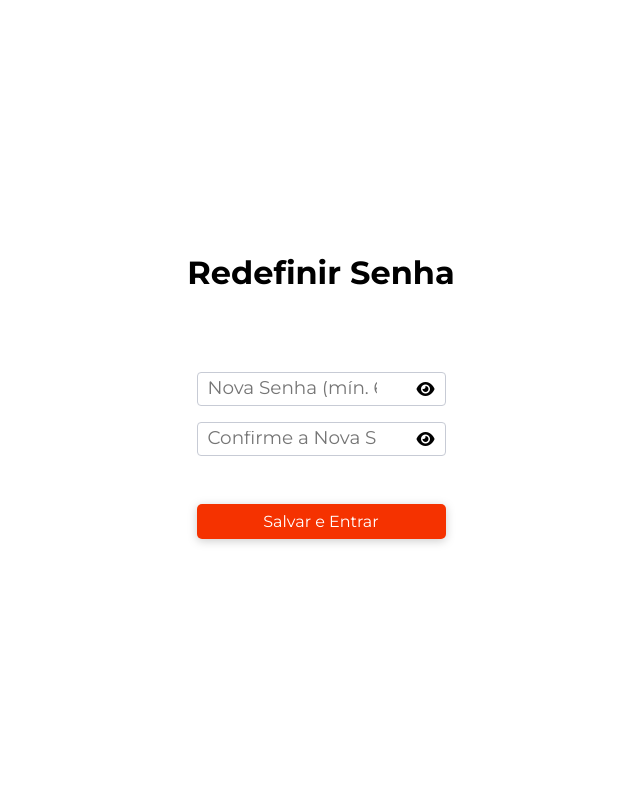
After one commit to minesweepr/Gestao-PROMOS, a Flask app: page /redefinir_senha in a window 1280 px wide. The commit adds this page. Shown: the whole page, without its empty margins (319-959 px from the left). Run offline with Flask 3, Linux system fonts and the light colour scheme; parts of the project's set-up code (start-up, migrations or seed data) failed here and were passed over; some libraries are stand-ins or nearby versions.

Commit message:
Ajuste na redefinicao de senha com integracao Supabase JS

```diff
--- a/app/__init__.py
+++ b/app/__init__.py
@@ -6,6 +6,9 @@ load_dotenv()
 
 app = Flask(__name__)
 app.secret_key = os.getenv("SECRET_KEY", "chave_secreta_padrao")
+
+app.config["SUPABASE_URL"] = os.getenv("SUPABASE_URL")
+app.config["SUPABASE_PUBLISHABLE_KEY"] = os.getenv("SUPABASE_PUBLISHABLE_KEY")
 
 @app.context_processor
 def inject_user():
--- a/app/auth.py
+++ b/app/auth.py
@@ -1,6 +1,7 @@
 from functools import wraps
-from flask import Blueprint, render_template, request, redirect, url_for, session
+from flask import Blueprint, render_template, request, redirect, url_for, session ,jsonify, redirect, url_for
 from app.database.supabase import supabase
+
 
 auth = Blueprint("auth", __name__)
 
@@ -60,3 +61,27 @@ def logout():
 
     session.clear()
     return redirect(url_for("auth.login"))
+
+# 1. Rota para solicitar o envio do e-mail de recuperação
+@auth.route("/esqueci_senha", methods=["GET", "POST"])
+def esqueci_senha():
+    if request.method == "POST":
+        email = request.form.get("email")
+
+        try:
+            # Envia o e-mail pelo Supabase redirecionando de volta para a sua rota de redefinição
+            supabase.auth.reset_password_for_email(
+                email,
+                {"redirect_to": request.host_url + "redefinir_senha"}
+            )
+            return render_template("esqueci_senha.html", sucesso="E-mail de recuperação enviado! Verifique sua caixa de entrada.")
+        except Exception as erro:
+            print("Erro ao solicitar recuperação:", erro)
+            return render_template("esqueci_senha.html", erro="Erro ao enviar e-mail. Verifique o endereço digitado.")
+
+    return render_template("esqueci_senha.html")
+
+
+@auth.route("/redefinir_senha", methods=["GET"])
+def redefinir_senha():
+    return render_template("redefinir_senha.html")
--- /dev/null
+++ b/app/templates/redefinir_senha.html
@@ -0,0 +1,141 @@
+<!DOCTYPE html>
+<html lang="pt-BR">
+<head>
+    <meta charset="UTF-8">
+    <meta name="viewport" content="width=device-width, initial-scale=1.0">
+    <title>Gestão PROMO - Redefinir Senha</title>
+    <link rel="stylesheet" href="https://cdnjs.cloudflare.com/ajax/libs/font-awesome/6.4.0/css/all.min.css">
+    <script src="https://cdn.jsdelivr.net/npm/@supabase/supabase-js@2"></script>
+
+    {% block estilo %}
+    <link rel="stylesheet" href="{{ url_for('static', filename='css/base.css') }}">
+    <link rel="stylesheet" href="{{ url_for('static', filename='css/filtros.css') }}">
+    <style>
+        main {
+            height: 100dvh;
+            padding: 0 2.6rem;
+            display: flex;
+            flex-direction: column;
+            justify-content: center;
+            align-items: center;
+        }
+        h1 {
+            margin-bottom: 3rem;
+        }
+        button {
+            margin: 2rem 0 1rem 0;
+            width: 100%;
+            max-width: 400px;
+            filter: drop-shadow(0px 2px 5px rgb(0,0,0,0.20));
+        }
+        input::placeholder {
+            font-size: 1.15rem;
+        }
+        .input-flex {
+            margin: 8px 0 16px 0;
+            max-width: 400px;
+            position: relative;
+        }
+        input[type="password"],
+        input[type="text"] {
+            min-width: auto;
+            width: 100%;
+            padding-right: 2.5rem;
+        }
+        i.fa-solid {
+            color: black;
+        }
+        .toggle-password {
+            cursor: pointer;
+            transition: color 0.2s ease;
+        }
+        .toggle-password:hover {
+            color: #d9534f;
+        }
+    </style>
+    {% endblock %}
+</head>
+<body class="bg-branco">
+
+<main>
+    <h1>Redefinir Senha</h1>
+
+    <form id="form-redefinir">
+        <div class="input input-flex">
+            <input type="password" name="senha" id="senha" placeholder="Nova Senha (mín. 6 dígitos)" required minlength="6" />
+            <i class="fa-solid fa-eye toggle-password" id="btn-toggle-senha1" data-target="senha"></i>
+        </div>
+
+        <div class="input input-flex">
+            <input type="password" name="confirmar_senha" id="confirmar_senha" placeholder="Confirme a Nova Senha" required minlength="6" />
+            <i class="fa-solid fa-eye toggle-password" id="btn-toggle-senha2" data-target="confirmar_senha"></i>
+        </div>
+
+        <button type="submit" class="btn-vermelho" id="btn-submit">
+            Salvar e Entrar
+        </button>
+    </form>
+</main>
+
+<script>
+    const SUPABASE_URL = "{{ config['SUPABASE_URL'] }}";
+    const SUPABASE_KEY = "{{ config['SUPABASE_PUBLISHABLE_KEY'] }}";
+
+    const _supabase = supabase.createClient(SUPABASE_URL, SUPABASE_KEY);
+
+    document.addEventListener("DOMContentLoaded", function () {
+        // 1. Alternar visualização da senha (Olho)
+        const toggles = document.querySelectorAll(".toggle-password");
+        toggles.forEach(toggle => {
+            toggle.addEventListener("click", function () {
+                const targetId = this.getAttribute("data-target");
+                const input = document.getElementById(targetId);
+                if (input) {
+                    const isPassword = input.getAttribute("type") === "password";
+                    input.setAttribute("type", isPassword ? "text" : "password");
+                    this.classList.toggle("fa-eye");
+                    this.classList.toggle("fa-eye-slash");
+                }
+            });
+        });
+
+        // 2. Envio do Formulário
+        const form = document.getElementById("form-redefinir");
+        form.addEventListener("submit", async function (e) {
+            e.preventDefault();
+
+            const senha = document.getElementById("senha").value;
+            const confirmarSenha = document.getElementById("confirmar_senha").value;
+
+            if (senha.length < 6) {
+                alert("A senha deve conter no mínimo 6 caracteres.");
+                return;
+            }
+
+            if (senha !== confirmarSenha) {
+                alert("As senhas não coincidem. Digite novamente.");
+                return;
+            }
+
+            const btnSubmit = document.getElementById("btn-submit");
+            btnSubmit.disabled = true;
+            btnSubmit.innerText = "Atualizando...";
+
+            const { data, error } = await _supabase.auth.updateUser({
+                password: senha
+            });
+
+            if (error) {
+                alert("Erro ao alterar senha: " + error.message);
+                btnSubmit.disabled = false;
+                btnSubmit.innerText = "Salvar e Entrar";
+            } else {
+                alert("Senha redefinida com sucesso!");
+                window.location.href = "{{ url_for('auth.login') }}";
+            }
+        });
+    });
+</script>
+
+</body>
+</html>
```
Also changed, not shown: app/templates/esqueci_senha.html (added, +39 -0 lines), app/templates/login.html (+34 -1 lines), app/routes.py (line endings or trailing spaces).
